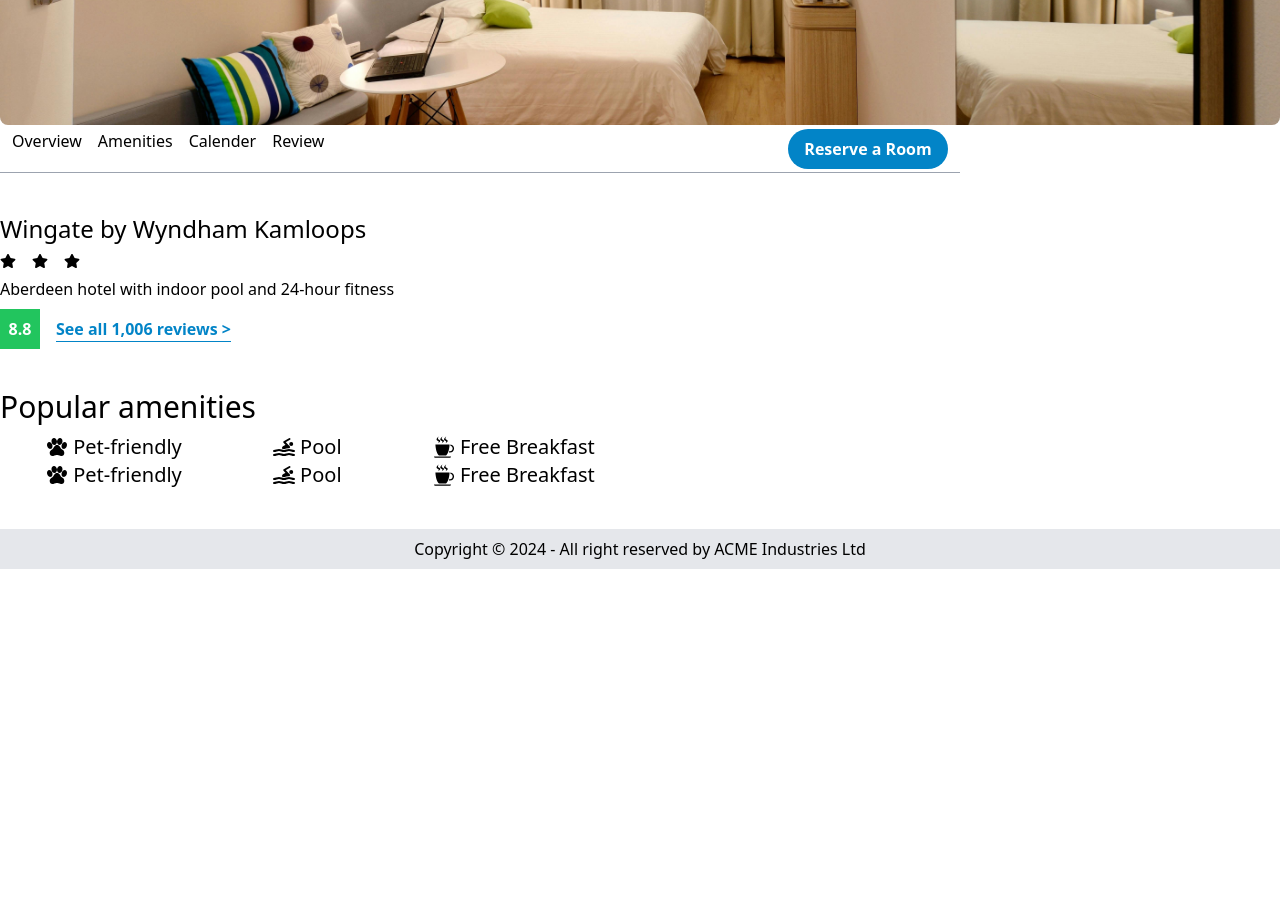
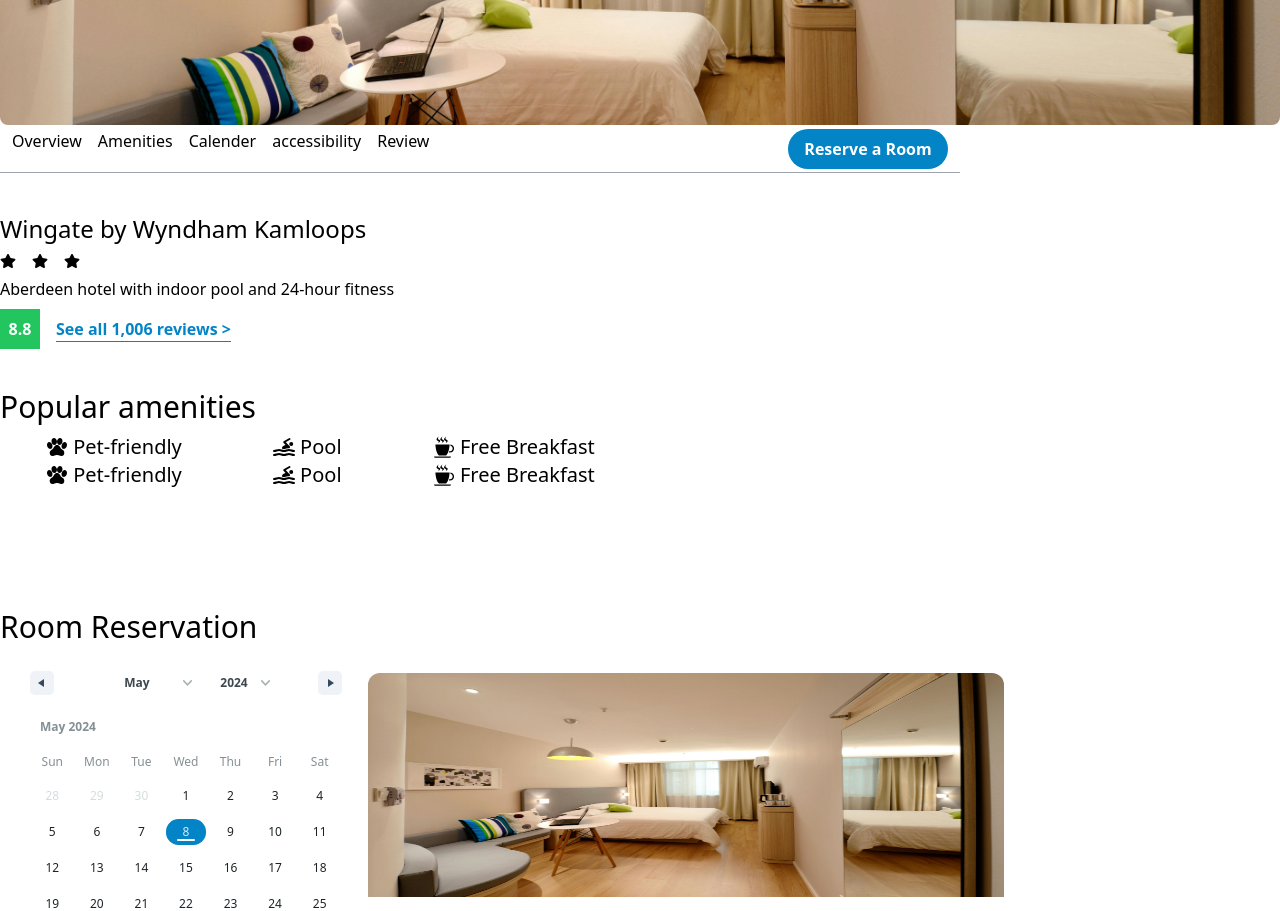
Before and after one commit to shrabanchakma/OneGoodStay, a React (Vite) app in the folder Client/Client/: page /room-details in a window 1280 px wide. Shown: the part 420-1331 px from the top of the page. Before the commit the page ends 989 px from the top, so only its background shows below. Built offline with nearby package versions, Linux system fonts and the light colour scheme.

Commit message:
room reservation frontend done

```diff
--- /dev/null
+++ b/Client/Client/src/components/Rooms/RoomAvailableDate.jsx
@@ -0,0 +1,12 @@
+import { useState } from "react";
+
+const RoomAvailableDate = () => {
+  const [value, setValue] = useState({
+    startDate: new Date(),
+    endDate: new Date(),
+    key: "selection",
+  });
+  return <div></div>;
+};
+
+export default RoomAvailableDate;
--- a/Client/Client/src/components/Rooms/RoomDetails.jsx
+++ b/Client/Client/src/components/Rooms/RoomDetails.jsx
@@ -1,22 +1,29 @@
 import Container from "../Shared/Container";
 import hotelImage from "../../assets/hotel-image-demo.jpg";
 import RoomSection from "./RoomSection";
-import RoomOverview from "./RoomOverview";
-import TopAmenities from "./TopAmenities";
-const sections = ["Overview", "Amenities", "Calender", "Review"];
+import RoomOverview from "./RoomOverview/RoomOverview";
+import TopAmenities from "./TopAmenities/TopAmenities";
+import RoomReservation from "./RoomReservation/RoomReservation";
+const sections = [
+  "Overview",
+  "Amenities",
+  "Calender",
+  "accessibility",
+  "Review",
+];
 const RoomDetails = () => {
   return (
     <Container>
       {/* todo : dynamically add room infos */}
       {/* hotel image */}
-      <div>
+
       <img
         src={hotelImage}
         alt=""
         className="w-full h-[50vh] bg-green-500 rounded-lg object-cover"
       />
       {/* sections */}
-        <div className="w-3/4 flex justify-between items-center h-12 px-3 border-b border-gray-400">
+      <div className="sticky top-0 bg-white w-3/4 flex justify-between items-center h-12 px-3 border-b border-gray-400">
         <div className="flex gap-4">
           {sections.map((section, idx) => (
             <RoomSection key={idx} label={section} />
@@ -26,9 +33,10 @@
           Reserve a Room
         </button>
       </div>
-      </div>
+
       <RoomOverview />
       <TopAmenities />
+      <RoomReservation />
     </Container>
   );
 };
--- /dev/null
+++ b/Client/Client/src/components/Rooms/RoomReservation/ReservationCalender.jsx
@@ -0,0 +1,25 @@
+import { useState } from "react";
+import { DateRange } from "react-date-range";
+
+const ReservationCalender = () => {
+  const [value, setValue] = useState({
+    startDate: new Date(),
+    endDate: new Date(),
+    key: "selection",
+  });
+  const handleDateChange = () => {
+    setValue(value);
+  };
+  return (
+    <DateRange
+      ranges={[value]}
+      onChange={handleDateChange}
+      rangeColors={["rgb(2 132 199)"]}
+      direction="horizontal"
+      showSelectionPreview={false}
+      showDateDisplay={false}
+    />
+  );
+};
+
+export default ReservationCalender;
--- /dev/null
+++ b/Client/Client/src/components/Rooms/RoomReservation/RoomReservation.jsx
@@ -0,0 +1,32 @@
+import Heading from "../../Shared/Heading";
+import ReservationCalender from "./ReservationCalender";
+import demoRoomImg from "../../../assets/hotel-image-demo.jpg";
+const RoomReservation = () => {
+  return (
+    <div className="my-20">
+      <Heading label="Room Reservation" />
+      <div className="flex items-center  gap-4 w-4/5 h-[40vh]  p-5  border-[#e41b43] rounded-xl">
+        <ReservationCalender />
+        <div className="w-full h-full">
+          <img
+            src={demoRoomImg}
+            alt=""
+            className="w-full h-4/5 mb-4 rounded-t-xl"
+          />
+          <div className="flex items-center justify-between mb-1">
+            <h1 className="font-medium">
+              Price: <span className="font-normal text-sm">$500</span>
+            </h1>
+
+            <button className="bg-sky-600 text-white  font-bold w-40 h-[40px] rounded-3xl hover:bg-sky-700">
+              Reserve
+            </button>
+          </div>
+          <hr />
+        </div>
+      </div>
+    </div>
+  );
+};
+
+export default RoomReservation;
--- a/Client/Client/src/components/Rooms/TopAmenities.jsx
+++ b/Client/Client/src/components/Rooms/TopAmenities/TopAmenities.jsx
@@ -1,4 +1,4 @@
-import Heading from "../Shared/Heading";
+import Heading from "../../Shared/Heading";
 import { topAmenitiesData as amenities } from "./TopAmenitiesData";
 const TopAmenities = () => {
   return (
```
Also changed, not shown: Client/Client/src/components/Rooms/RoomOverview/RoomOverview.jsx (renamed from Client/Client/src/components/Rooms/RoomOverview.jsx), Client/Client/src/components/Rooms/TopAmenities/TopAmenitiesData.js (renamed from Client/Client/src/components/Rooms/TopAmenitiesData.js). Lines whose indentation alone changed are shown as unchanged.
